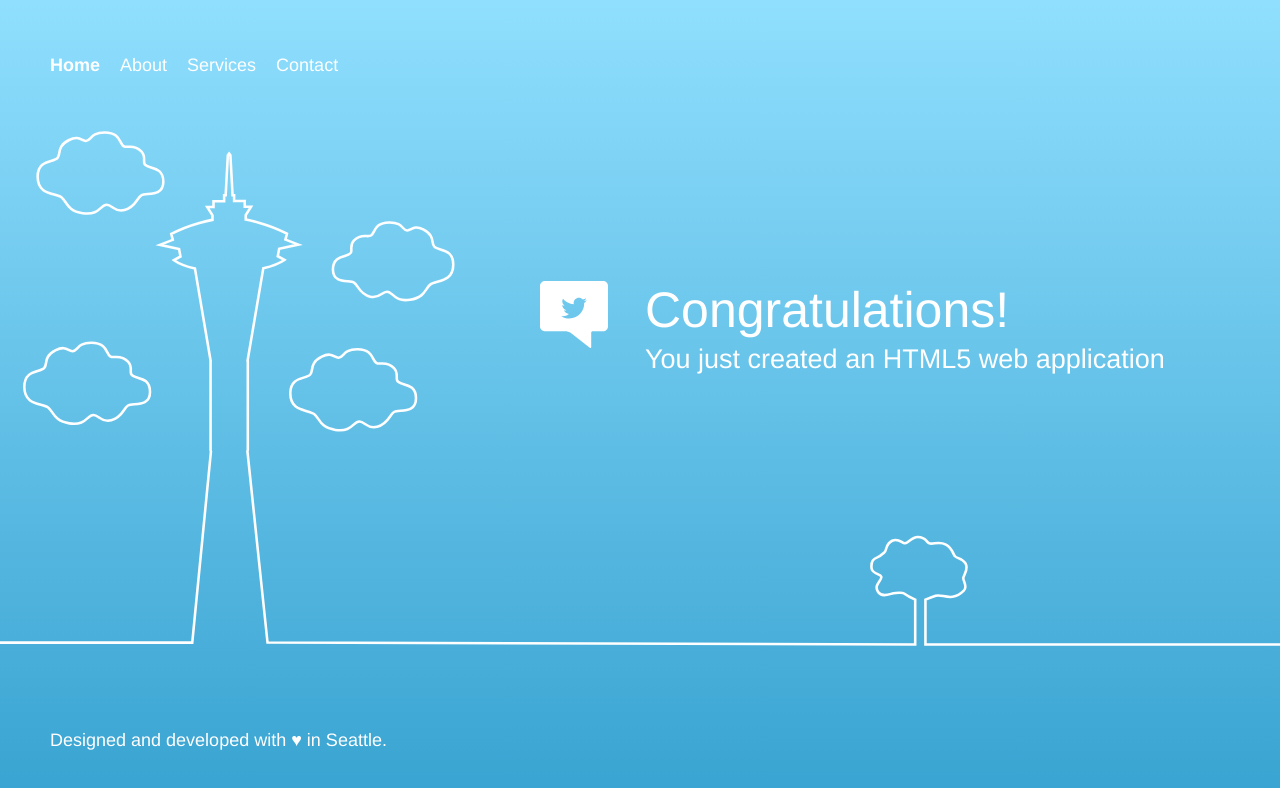
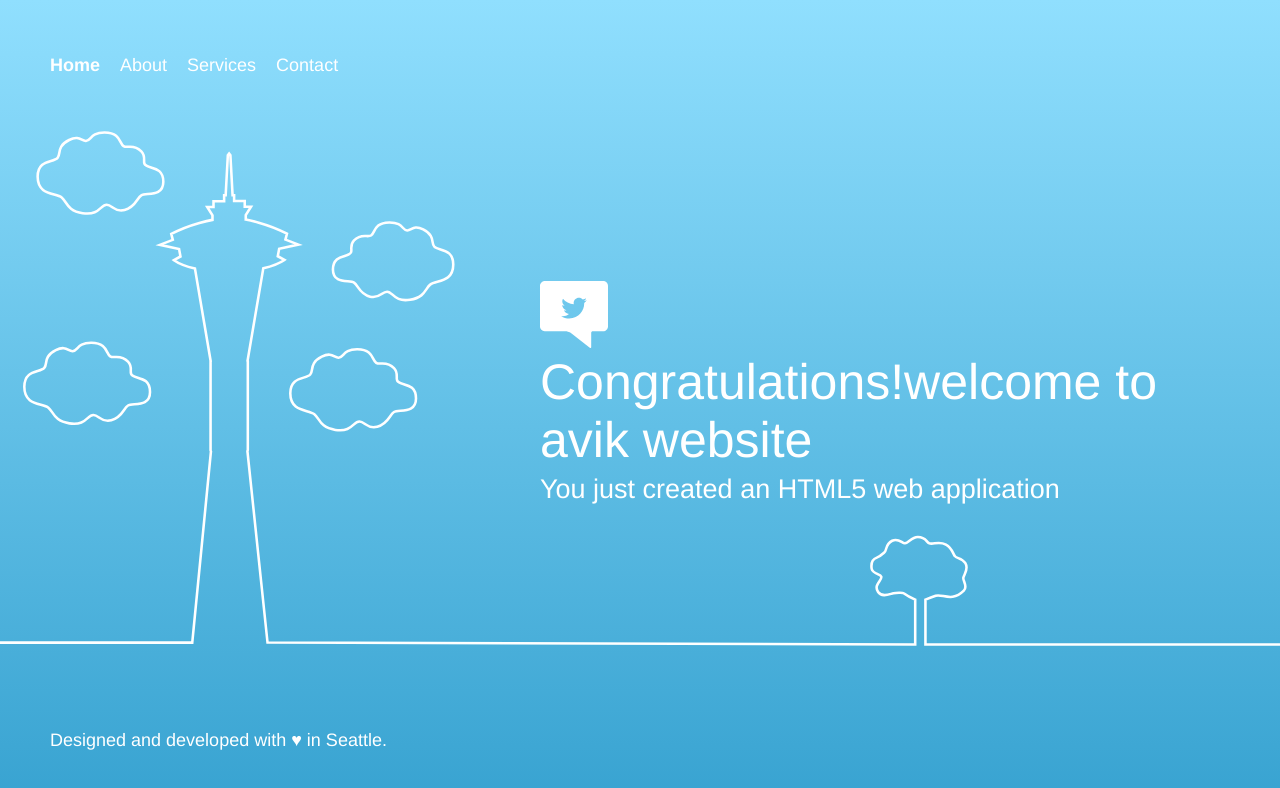
Before and after one commit to avik7240/testing, a plain HTML site: page webpage/index.html in a window 1280 px wide. Drawn offline with Linux system fonts and the light colour scheme.

Commit message:
Update index.html

```diff
--- a/webpage/index.html
+++ b/webpage/index.html
@@ -58,7 +58,7 @@
         <div class="message">
             <a class="twitter-link" href="http://twitter.com/home/?status=I%20created%20a%20project%20with%20AWS%20CodeStar!%20%23AWS%20%23AWSCodeStar%20https%3A%2F%2Faws.amazon.com%2Fcodestar"><img src="img/tweet.svg" /></a>
             <div class="text">
-                <h1>Congratulations!</h1>
+                <h1>Congratulations!welcome to avik website</h1>
                 <h2>You just created an HTML5 web application</h2>
             </div>
         </div>
```
